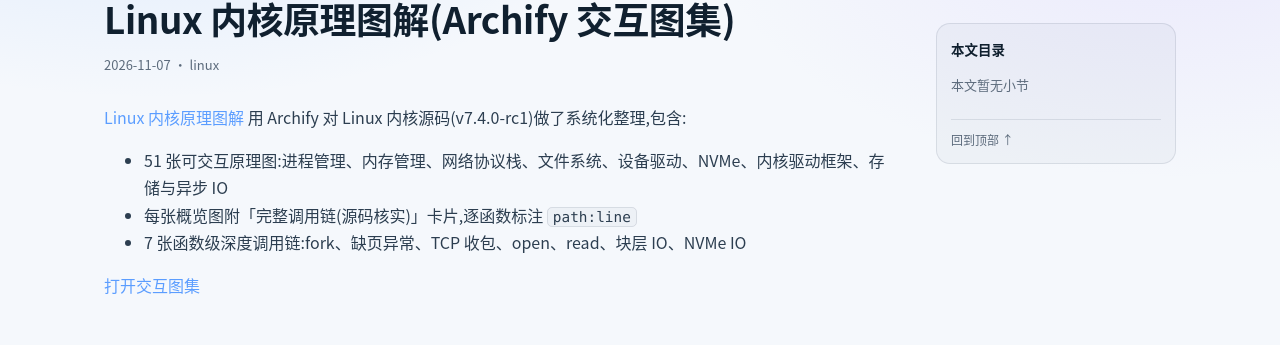
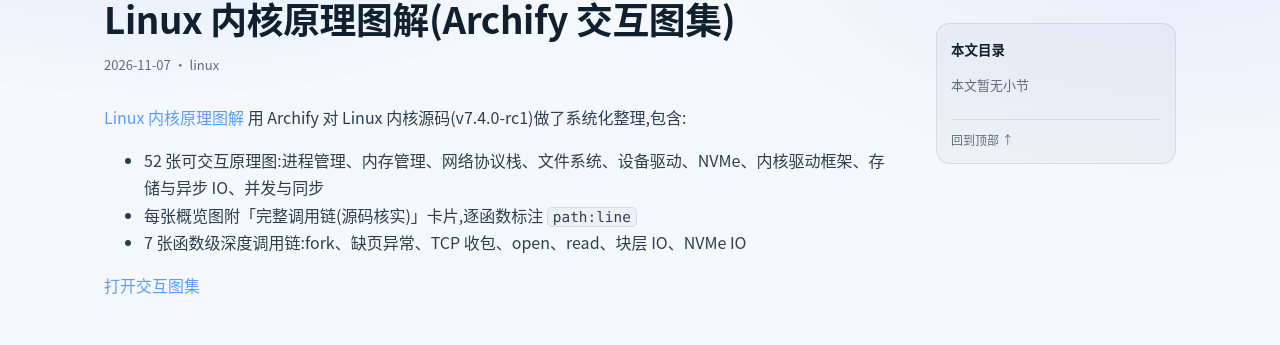
Before and after one commit to zhang-ruyi/ruy, a Jekyll site: the page built from _posts/2026-11-07-linux-kernel-diagrams.md, in a window 1280 px wide. Shown: the part 117-462 px from the top of the page. Built offline with Jekyll 4.4.1, drawn with Linux system fonts in a browser that asks for light colours.

```diff
--- a/_data/site.yml
+++ b/_data/site.yml
@@ -1,3 +1,3 @@
-diagram_count: 51
+diagram_count: 52
 deep_chain_count: 7
 subsystem_count: 6
--- a/_posts/2026-11-07-linux-kernel-diagrams.md
+++ b/_posts/2026-11-07-linux-kernel-diagrams.md
@@ -3,11 +3,11 @@ layout: post
 title: "Linux 内核原理图解(Archify 交互图集)"
 date: 2026-11-07
 categories: [linux]
-description: 51 张可交互的 Linux 内核原理图与逐函数调用链
+description: 52 张可交互的 Linux 内核原理图与逐函数调用链
 ---
 [Linux 内核原理图解](https://github.com/zhang-ruyi/linux-arch-dia) 用 Archify 对 Linux 内核源码(v7.4.0-rc1)做了系统化整理,包含:
 
-- 51 张可交互原理图:进程管理、内存管理、网络协议栈、文件系统、设备驱动、NVMe、内核驱动框架、存储与异步 IO
+- 52 张可交互原理图:进程管理、内存管理、网络协议栈、文件系统、设备驱动、NVMe、内核驱动框架、存储与异步 IO、并发与同步
 - 每张概览图附「完整调用链(源码核实)」卡片,逐函数标注 `path:line`
 - 7 张函数级深度调用链:fork、缺页异常、TCP 收包、open、read、块层 IO、NVMe IO
 
--- a/index.html
+++ b/index.html
@@ -32,7 +32,7 @@ title: 首页
       <span class="pill">Archify · Linux v7.4.0-rc1</span>
       <h3>Linux 内核原理图解</h3>
       <p>
-        51 张可交互架构图、时序图与状态机,覆盖进程、内存、网络、文件系统、块层、NVMe、驱动框架与异步 IO。
+        52 张可交互架构图、时序图与状态机,覆盖进程、内存、网络、文件系统、块层、NVMe、驱动框架与异步 IO。
         每张概览图附「完整调用链」卡片,另有 7 张函数级深度调用链,所有符号均标注源码 <code>path:line</code>。
       </p>
       <div class="chips">
```
Also changed, not shown: _posts/2026-11-13-rcu-percpu-design.md (+6 -23 lines).
